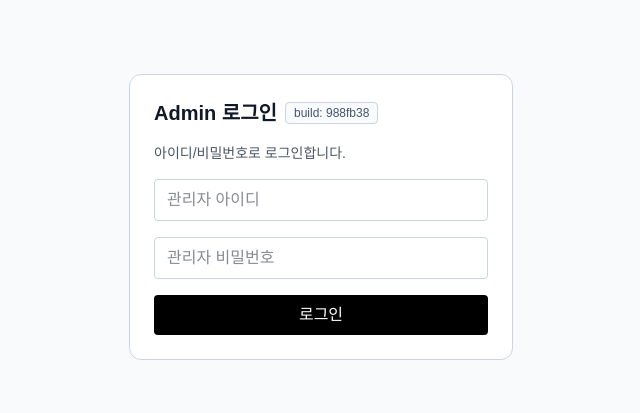
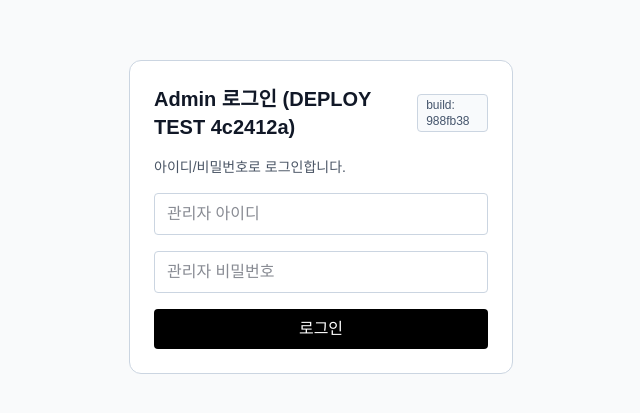
Before and after one commit to gyubot17-stack/mart-web, a Next.js app: page /admin/login in a window 1280 px wide. Shown: the part 183-596 px from the top of the page, without its empty margins (319-959 px from the left). Built offline with nearby package versions, Linux system fonts and the light colour scheme; no server answers.

Commit message:
chore(debug): add explicit deploy test marker on admin login title

```diff
--- a/src/app/admin/login/page.tsx
+++ b/src/app/admin/login/page.tsx
@@ -39,7 +39,7 @@ export default function AdminLoginPage() {
     <main className="min-h-screen flex items-center justify-center bg-gray-50 p-6">
       <form onSubmit={onSubmit} className="w-full max-w-sm bg-white rounded-xl border p-6 space-y-4">
         <div className="flex items-center gap-2">
-          <h1 className="text-xl font-bold">Admin 로그인</h1>
+          <h1 className="text-xl font-bold">Admin 로그인 (DEPLOY TEST 4c2412a)</h1>
           <span className="px-2 py-0.5 text-xs rounded border border-slate-300 bg-slate-50 text-slate-600">build: 988fb38</span>
         </div>
         <p className="text-sm text-gray-600">아이디/비밀번호로 로그인합니다.</p>
```
